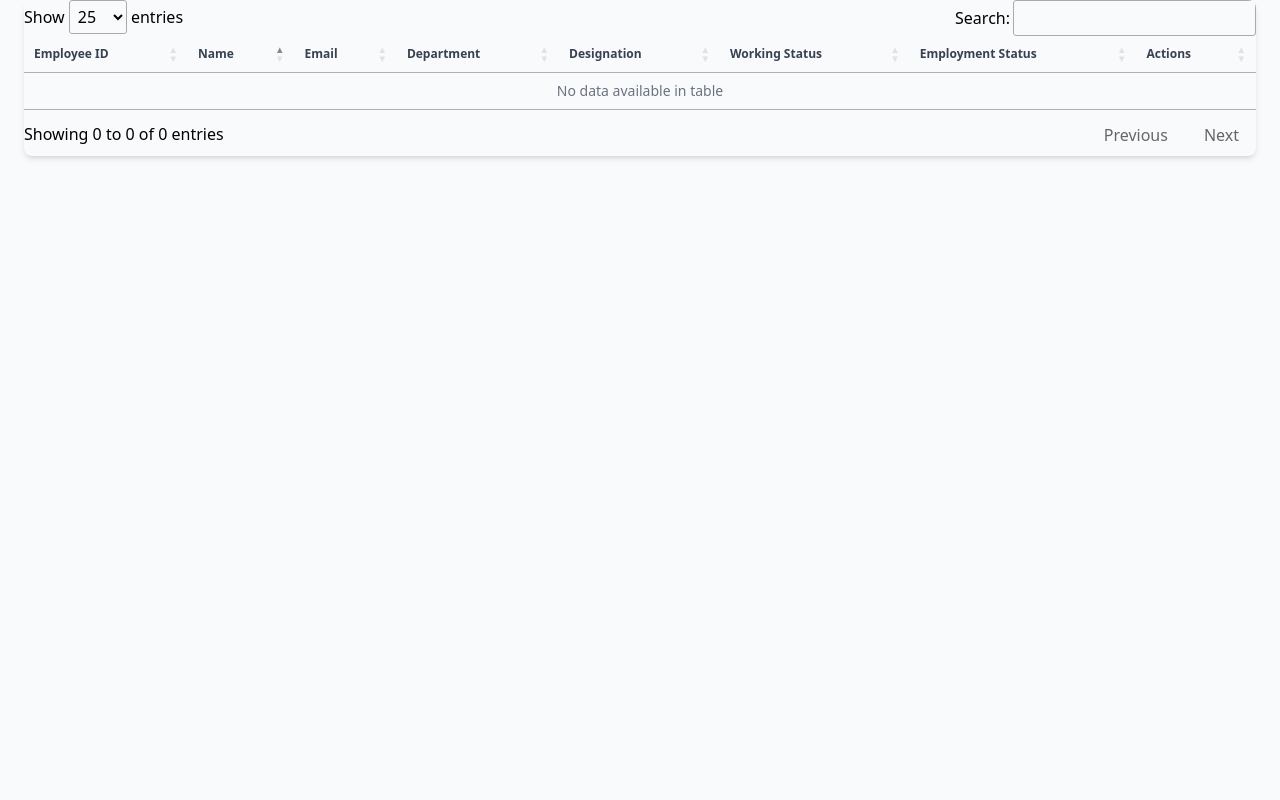
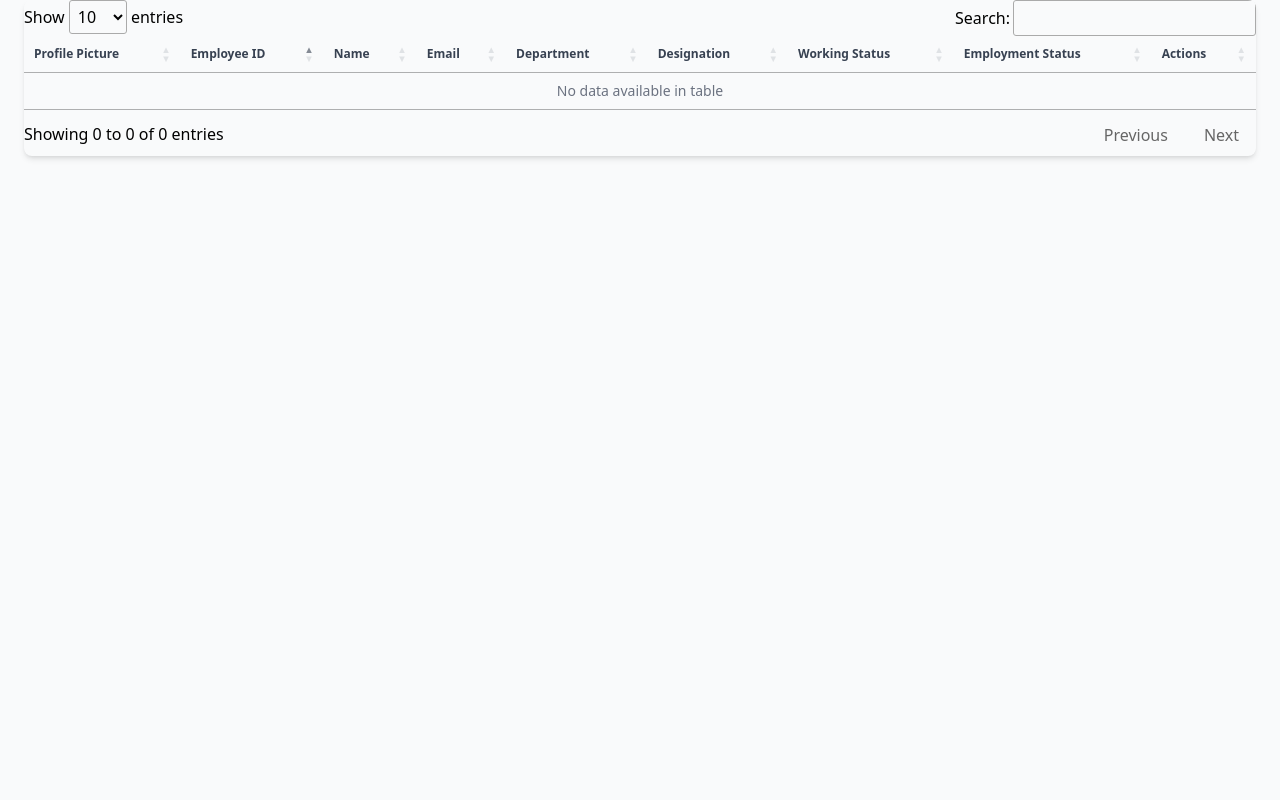
Before and after one commit to nexia-tech/HRM, a Django app: template templates/employees.html in a window 1280 px wide. Shown: the part 80-880 px from the top of the page. Run offline with Django 5.2, Linux system fonts and the light colour scheme; the template is opened without the code that fills it, so the values that code supplies are empty; parts of the project's set-up code (start-up, migrations or seed data) failed here and were passed over; some libraries are stand-ins or nearby versions.

Commit message:
profile picture added on employee page

```diff
--- a/templates/employees.html
+++ b/templates/employees.html
@@ -1,127 +1,99 @@
 {% extends 'base.html' %}
-{% block title %}Employee Records{% endblock title %}
-
+{% block title %}
+  Employee Records
+{% endblock %}
 
 {% block body %}
-
-
   {% if messages %}
     {% for message in messages %}
       {% if message.tags == 'success' %}
-      <div id="alert-{{forloop.counter}}" class="flex items-center p-4 mb-4 text-green-800 border-t-4 border-green-300 bg-green-50 dark:text-green-400 dark:bg-gray-800 dark:border-green-800" role="alert">
+        <div id="alert-{{ forloop.counter }}" class="flex items-center p-4 mb-4 text-green-800 border-t-4 border-green-300 bg-green-50 dark:text-green-400 dark:bg-gray-800 dark:border-green-800" role="alert">
           <svg class="flex-shrink-0 w-4 h-4" aria-hidden="true" xmlns="http://www.w3.org/2000/svg" fill="currentColor" viewBox="0 0 20 20">
-          <path d="M10 .5a9.5 9.5 0 1 0 9.5 9.5A9.51 9.51 0 0 0 10 .5ZM9.5 4a1.5 1.5 0 1 1 0 3 1.5 1.5 0 0 1 0-3ZM12 15H8a1 1 0 0 1 0-2h1v-3H8a1 1 0 0 1 0-2h2a1 1 0 0 1 1 1v4h1a1 1 0 0 1 0 2Z"/>
+            <path d="M10 .5a9.5 9.5 0 1 0 9.5 9.5A9.51 9.51 0 0 0 10 .5ZM9.5 4a1.5 1.5 0 1 1 0 3 1.5 1.5 0 0 1 0-3ZM12 15H8a1 1 0 0 1 0-2h1v-3H8a1 1 0 0 1 0-2h2a1 1 0 0 1 1 1v4h1a1 1 0 0 1 0 2Z" />
           </svg>
-        <div class="ms-3 text-sm font-medium">
-          {{message}}
-        </div>
-        <button type="button" class="ms-auto -mx-1.5 -my-1.5 bg-green-50 text-green-500 rounded-lg focus:ring-2 focus:ring-green-400 p-1.5 hover:bg-green-200 inline-flex items-center justify-center h-8 w-8 dark:bg-gray-800 dark:text-green-400 dark:hover:bg-gray-700"  data-dismiss-target="#alert-{{forloop.counter}}" aria-label="Close">
+          <div class="ms-3 text-sm font-medium">{{ message }}</div>
+          <button type="button" class="ms-auto -mx-1.5 -my-1.5 bg-green-50 text-green-500 rounded-lg focus:ring-2 focus:ring-green-400 p-1.5 hover:bg-green-200 inline-flex items-center justify-center h-8 w-8 dark:bg-gray-800 dark:text-green-400 dark:hover:bg-gray-700" data-dismiss-target="#alert-{{ forloop.counter }}" aria-label="Close">
             <span class="sr-only">Dismiss</span>
             <svg class="w-3 h-3" aria-hidden="true" xmlns="http://www.w3.org/2000/svg" fill="none" viewBox="0 0 14 14">
-            <path stroke="currentColor" stroke-linecap="round" stroke-linejoin="round" stroke-width="2" d="m1 1 6 6m0 0 6 6M7 7l6-6M7 7l-6 6"/>
+              <path stroke="currentColor" stroke-linecap="round" stroke-linejoin="round" stroke-width="2" d="m1 1 6 6m0 0 6 6M7 7l6-6M7 7l-6 6" />
             </svg>
           </button>
         </div>
       {% else %}
-    <div id="alert-{{forloop.counter}}" class="flex items-center p-4 mb-4 text-red-800 border-t-4 border-red-300 bg-red-50 dark:text-red-400 dark:bg-gray-800 dark:border-red-800" role="alert">
+        <div id="alert-{{ forloop.counter }}" class="flex items-center p-4 mb-4 text-red-800 border-t-4 border-red-300 bg-red-50 dark:text-red-400 dark:bg-gray-800 dark:border-red-800" role="alert">
           <svg class="flex-shrink-0 w-4 h-4" aria-hidden="true" xmlns="http://www.w3.org/2000/svg" fill="currentColor" viewBox="0 0 20 20">
-        <path d="M10 .5a9.5 9.5 0 1 0 9.5 9.5A9.51 9.51 0 0 0 10 .5ZM9.5 4a1.5 1.5 0 1 1 0 3 1.5 1.5 0 0 1 0-3ZM12 15H8a1 1 0 0 1 0-2h1v-3H8a1 1 0 0 1 0-2h2a1 1 0 0 1 1 1v4h1a1 1 0 0 1 0 2Z"/>
+            <path d="M10 .5a9.5 9.5 0 1 0 9.5 9.5A9.51 9.51 0 0 0 10 .5ZM9.5 4a1.5 1.5 0 1 1 0 3 1.5 1.5 0 0 1 0-3ZM12 15H8a1 1 0 0 1 0-2h1v-3H8a1 1 0 0 1 0-2h2a1 1 0 0 1 1 1v4h1a1 1 0 0 1 0 2Z" />
           </svg>
-      <div class="ms-3 text-sm font-medium">
-        {{message}}
-      </div>
-      <button type="button" class="ms-auto -mx-1.5 -my-1.5 bg-red-50 text-red-500 rounded-lg focus:ring-2 focus:ring-red-400 p-1.5 hover:bg-red-200 inline-flex items-center justify-center h-8 w-8 dark:bg-gray-800 dark:text-red-400 dark:hover:bg-gray-700"  data-dismiss-target="#alert-{{forloop.counter}}" aria-label="Close">
+          <div class="ms-3 text-sm font-medium">{{ message }}</div>
+          <button type="button" class="ms-auto -mx-1.5 -my-1.5 bg-red-50 text-red-500 rounded-lg focus:ring-2 focus:ring-red-400 p-1.5 hover:bg-red-200 inline-flex items-center justify-center h-8 w-8 dark:bg-gray-800 dark:text-red-400 dark:hover:bg-gray-700" data-dismiss-target="#alert-{{ forloop.counter }}" aria-label="Close">
             <span class="sr-only">Dismiss</span>
             <svg class="w-3 h-3" aria-hidden="true" xmlns="http://www.w3.org/2000/svg" fill="none" viewBox="0 0 14 14">
-          <path stroke="currentColor" stroke-linecap="round" stroke-linejoin="round" stroke-width="2" d="m1 1 6 6m0 0 6 6M7 7l6-6M7 7l-6 6"/>
+              <path stroke="currentColor" stroke-linecap="round" stroke-linejoin="round" stroke-width="2" d="m1 1 6 6m0 0 6 6M7 7l6-6M7 7l-6 6" />
             </svg>
           </button>
         </div>
       {% endif %}
-
     {% endfor %}
   {% endif %}
 
-
-<section class="bg-gray-50 900 container mx-auto ">
+  <section class="bg-gray-50 900 container mx-auto">
     <div class="md:h-screen px-6 mx-auto lg:py-0">
-
       <div class="relative overflow-x-auto shadow-md sm:rounded-lg">
         <table class="w-full text-sm text-left rtl:text-right text-gray-500 400" id="myTable">
           <thead class="text-xs text-gray-700 uppercase bg-gray-50 700 400">
             <tr>
-                <th scope="col" class="px-6 py-3 capitalize">
-                    Employee ID
-                </th>
-                <th scope="col" class="px-6 py-3 capitalize">
-                    name
-                </th>
-                <th scope="col" class="px-6 py-3 capitalize">
-                    email
-                </th>
-                <th scope="col" class="px-6 py-3 capitalize">
-                     department
-                </th>
-                <th scope="col" class="px-6 py-3 capitalize">
-                    designation
-                </th>
-                <th scope="col" class="px-6 py-3 capitalize">
-                    Working Status
-                </th>
-                <th scope="col" class="px-6 py-3 capitalize">
-                    Employment Status
-                </th>
-                <th scope="col" class="px-6 py-3 capitalize">
-                    Actions
-                </th>
-
-
+              <th scope="col" class="px-6 py-3 capitalize">Profile Picture</th>
+              <th scope="col" class="px-6 py-3 capitalize">Employee ID</th>
+              <th scope="col" class="px-6 py-3 capitalize">name</th>
+              <th scope="col" class="px-6 py-3 capitalize">email</th>
+              <th scope="col" class="px-6 py-3 capitalize">department</th>
+              <th scope="col" class="px-6 py-3 capitalize">designation</th>
+              <th scope="col" class="px-6 py-3 capitalize">Working Status</th>
+              <th scope="col" class="px-6 py-3 capitalize">Employment Status</th>
+              <th scope="col" class="px-6 py-3 capitalize">Actions</th>
             </tr>
           </thead>
           <tbody>
             {% for employee in employees %}
               <tr class="bg-white border-b 800 700">
                 <td class="px-6 py-4">
-                {{employee.employee_id}}
+                  {% if employee.profile_picture %}
+                  <img
+                  class="border-black min-w-12 border rounded-full w-full h-auto md:w-auto md:h-auto"
+                  src="{{employee.profile_picture.url}}"
+                  alt="image of myself"
+                  />
+                  {% else %}
+                  <img alt="profile-pic" class="border-black min-w-12 border rounded-full w-full h-auto md:w-auto md:h-auto" src="https://api.dicebear.com/9.x/bottts-neutral/svg?eyes=robocop" />
+
+                  {% endif %}
                 </td>
-                <td class="px-6 py-4">
-                    {{employee.name}}
-                </td>
-                <td class="px-6 py-4">
-                    {{employee.email}}
-                </td>
-                <td class="px-6 py-4">
-                  {{employee.department}}
-              </td>
-              <td class="px-6 py-4">
-                {{employee.designation}}
+                <td class="px-6 py-4">{{ employee.employee_id }}</td>
+                <td class="px-6 py-4">{{ employee.name }}</td>
+                <td class="px-6 py-4">{{ employee.email }}</td>
+                <td class="px-6 py-4">{{ employee.department }}</td>
+                <td class="px-6 py-4">{{ employee.designation }}</td>
+
+                <td class="px-6 py-4">{{ employee.working_status }}</td>
+                <td class="px-6 py-4">{{ employee.employment_status }}</td>
+
+                <td>
+                  <a href="{% url 'update-profile' employee.id %}" class="text-blue-700">Edit</a> |
+                  <a href="{% url 'view-profile' employee.id %}" class="text-blue-700">View</a>
                 </td>
 
-                <td class="px-6 py-4">
-                    {{employee.working_status}}
-                </td>
-                <td class="px-6 py-4">
-                    {{employee.employment_status}}
-                </td>
-
-                <td>
-                    <a href="{% url "update-profile" employee.id %}" class="text-blue-700">Edit</a> |
-                    <a href="{% url "view-profile" employee.id%}"  class="text-blue-700">View</a>
-                </td>
-
-                  {% comment %} <a class="text-blue-700 cursor-pointer" data-modal-target="delete-employee-{{forloop.counter}}" data-modal-toggle="delete-employee-{{forloop.counter}}">Delete</a> {% endcomment %}
-
+                {% comment %} <a class="text-blue-700 cursor-pointer" data-modal-target="delete-employee-{{ forloop.counter }}" data-modal-toggle="delete-employee-{{ forloop.counter }}">Delete</a> {% endcomment %}
               </tr>
 
               <!-- Time Out modal -->
-  <div id="delete-employee-{{forloop.counter}}" tabindex="-1" aria-hidden="true" class="hidden overflow-y-auto overflow-x-hidden fixed top-0 right-0 left-0 z-50 justify-center items-center w-full md:inset-0 h-[calc(100%-1rem)] max-h-full">
+              <div id="delete-employee-{{ forloop.counter }}" tabindex="-1" aria-hidden="true" class="hidden overflow-y-auto overflow-x-hidden fixed top-0 right-0 left-0 z-50 justify-center items-center w-full md:inset-0 h-[calc(100%-1rem)] max-h-full">
                 <div class="relative p-4 w-full max-w-2xl max-h-full">
                   <!-- Modal content -->
                   <div class="relative bg-white rounded-lg shadow dark:bg-gray-700">
                     <!-- Modal header -->
                     <div class="flex items-center justify-between p-4 md:p-5 border-b rounded-t dark:border-gray-600">
                       <h3 class="text-xl font-semibold text-gray-900 dark:text-white">Time Out</h3>
-          <button type="button" class="text-gray-400 bg-transparent hover:bg-gray-200 hover:text-gray-900 rounded-lg text-sm w-8 h-8 ms-auto inline-flex justify-center items-center dark:hover:bg-gray-600 dark:hover:text-white" data-modal-hide="delete-employee-{{forloop.counter}}">
+                      <button type="button" class="text-gray-400 bg-transparent hover:bg-gray-200 hover:text-gray-900 rounded-lg text-sm w-8 h-8 ms-auto inline-flex justify-center items-center dark:hover:bg-gray-600 dark:hover:text-white" data-modal-hide="delete-employee-{{ forloop.counter }}">
                         <svg class="w-3 h-3" aria-hidden="true" xmlns="http://www.w3.org/2000/svg" fill="none" viewBox="0 0 14 14">
                           <path stroke="currentColor" stroke-linecap="round" stroke-linejoin="round" stroke-width="2" d="m1 1 6 6m0 0 6 6M7 7l6-6M7 7l-6 6" />
                         </svg>
@@ -130,43 +102,37 @@
                     </div>
                     <!-- Modal body -->
                     <div class="p-4 md:p-5 capitalize space-y-4">
-
-
                       <div class="mb-5">
                         <label for="Phone" class="block mb-2 text-sm font-medium text-gray-900 dark:text-white">Are you sure delete this record?</label>
                       </div>
 
+                      <a href="{% url 'employee-delete' employee.id %}" type="button" id="TimeOutConfirmBtn" value="Yes" class="bg-[#D65656] text-white rounded-2xl text-center py-2 px-6 capitalize hover:bg-white hover:text-[#D65656] hover:outline-[#D65656] outline outline-offset-0 outline-blue-50 outline-none cursor-pointer" data-modal-hide="delete-employee-{{ forloop.counter }}">Delete</a>
 
-            <a href="{% url "employee-delete" employee.id %}" type="button" id="TimeOutConfirmBtn"  value="Yes" class="bg-[#D65656] text-white rounded-2xl text-center py-2 px-6 capitalize hover:bg-white hover:text-[#D65656] hover:outline-[#D65656] outline outline-offset-0 outline-blue-50 outline-none cursor-pointer" data-modal-hide="delete-employee-{{forloop.counter}}">Delete</a>
-
-            <input type="button" value="No" class="mx-7 bg-[#4A58EC] text-white rounded-2xl text-center py-2 px-6 capitalize hover:bg-white hover:text-[#4A58EC] hover:outline-[#4A58EC] outline outline-offset-0 outline-blue-50 outline-none cursor-pointer" data-modal-hide="delete-employee-{{forloop.counter}}">
-
+                      <input type="button" value="No" class="mx-7 bg-[#4A58EC] text-white rounded-2xl text-center py-2 px-6 capitalize hover:bg-white hover:text-[#4A58EC] hover:outline-[#4A58EC] outline outline-offset-0 outline-blue-50 outline-none cursor-pointer" data-modal-hide="delete-employee-{{ forloop.counter }}" />
                     </div>
-
                   </div>
                 </div>
               </div>
             {% endfor %}
-
-
           </tbody>
         </table>
       </div>
     </div>
   </section>
-
-
-{% endblock body %}
+{% endblock %}
 
 {% block script %}
   <script>
-    $(document).ready(function() {
+    $(document).ready(function () {
       $('#myTable').DataTable({
         responsive: false,
         order: [[1, 'asc']],
-            pageLength: 25,// Set the number of entries per page to 10,
-            lengthMenu: [ [10, 25, 50, 100], [10, 25, 50, 100] ] //
-        });
-    });
+        pageLength: 10, // Set the number of entries per page to 10,
+        lengthMenu: [
+          [10, 25, 50, 75, 100],
+          [10, 25, 50, 75,100]
+        ] //
+      })
+    })
   </script>
-{% endblock script %}
+{% endblock %}
```
Lines whose indentation alone changed are shown as unchanged.
